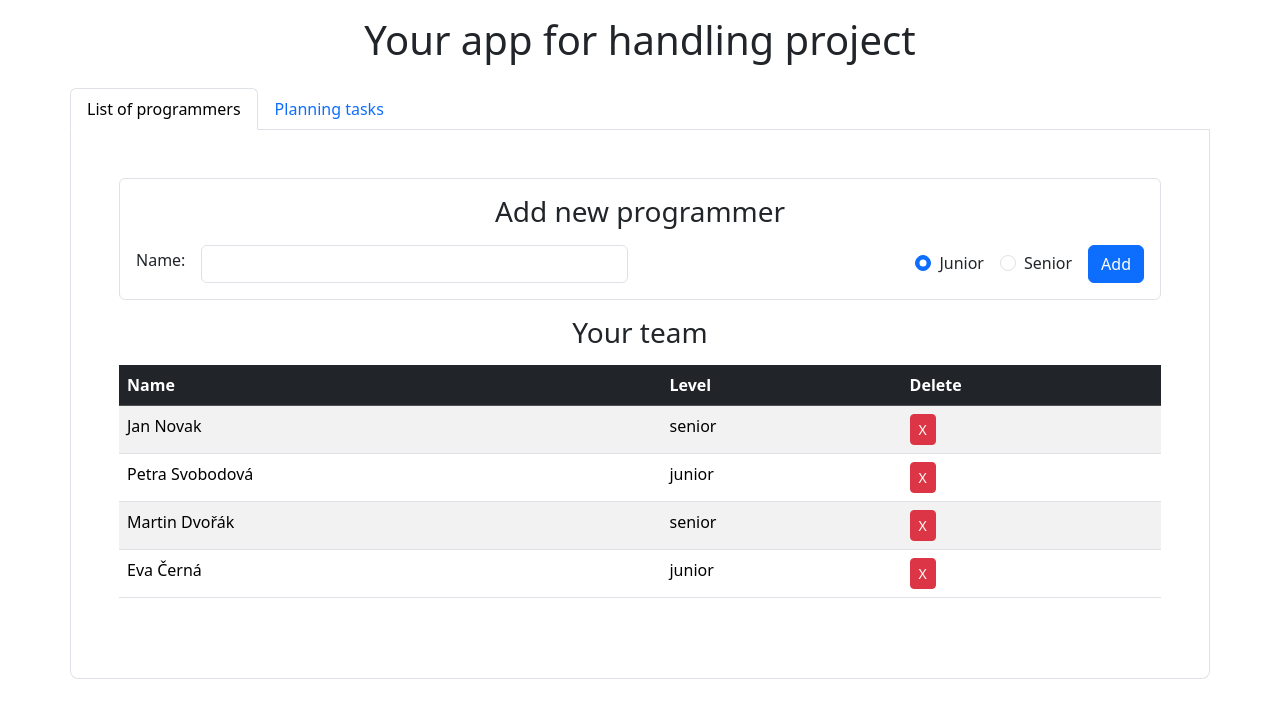
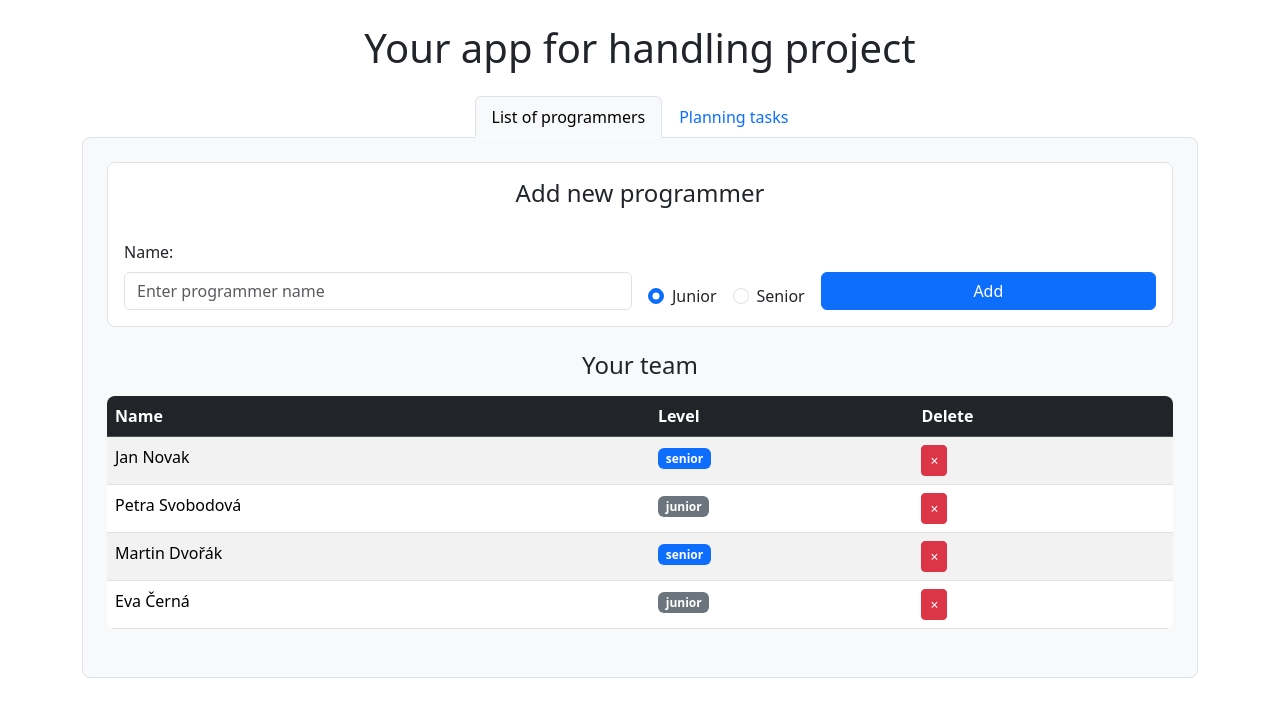
Before and after one commit to jardarik/prog-task-planner, a React (Vite) app: page / in a window 1280 px wide. Shown: the top 718 px of the page. Built offline with nearby package versions, Linux system fonts and the light colour scheme.

Commit message:
backup-14

```diff
--- a/src/App.jsx
+++ b/src/App.jsx
@@ -32,26 +32,18 @@ function App() {
     setTeamData(temp);
   };
 
-  const handleOnClick = (event) => {
-    if (event.target.id === "btn-add") {
-      setShowForm("form-add");
-    } else if (event.target.id === "btn-project") {
-      setShowForm("form-project");
-    }
-  };
+  return (
+    <div className="container py-4">
+      {/* hlavička */}
+      <h1 className="text-center mb-4">Your app for handling project</h1>
 
-  return (
-    <div className="container">
-      {/* hlavička */}
-      <div className="row text-center my-3">
-        <div className="h1">Your app for handling project</div>
-      </div>
       {/* navigace  */}
-      <div className="row">
-        <ul className="nav nav-tabs">
+      <ul className="nav nav-tabs mb-0 justify-content-center border-bottom-0">
         <li className="nav-item">
           <button
-              className={`nav-link ${activeTab === "tab1" ? "active" : ""}`}
+            className={`nav-link ${
+              activeTab === "tab1" ? "active bg-light" : ""
+            }`}
             onClick={() => setActiveTab("tab1")}
           >
             List of programmers
@@ -59,17 +51,18 @@ function App() {
         </li>
         <li className="nav-item">
           <button
-              className={`nav-link ${activeTab === "tab2" ? "active" : ""}`}
+            className={`nav-link ${
+              activeTab === "tab2" ? "active bg-light" : ""
+            }`}
             onClick={() => setActiveTab("tab2")}
           >
             Planning tasks
           </button>
         </li>
       </ul>
-      </div>
 
-      {/* Team list and formadd */}
-      <div className="row border border-top-0 p-2 p-md-5 rounded-bottom-3">
+      {/* Content area */}
+      <div className="border border-top p-4 rounded-3 bg-light">
         {activeTab === "tab1" && (
           <>
             <FormAdd handleAddProg={handleAddProg} />
--- a/src/components/FormAdd.jsx
+++ b/src/components/FormAdd.jsx
@@ -21,15 +21,11 @@ function FormAdd({ handleAddProg }) {
   };
 
   return (
-    <div className="container-fluid p-0">
-      {/* formular pro pridani programatora do team */}
-
-      <form onSubmit={handleSubmit}>
-        <fieldset className="border rounded p-3">
-          <legend className="h3 text-center mb-3">Add new programmer</legend>
-          <div className="row">
-            {/* input jmeno */}
-            <div className="col-12 col-md-6 d-flex align-items-center gap-3 mb-3 mb-md-0">
+    <form onSubmit={handleSubmit} className="mb-4">
+      <fieldset className="border rounded-3 p-3 bg-white">
+        <legend className="h4 text-center mb-3">Add new programmer</legend>
+        <div className="row g-3">
+          <div className="col-12 col-md-6">
             <label htmlFor="name" className="form-label">
               Name:
             </label>
@@ -38,14 +34,12 @@ function FormAdd({ handleAddProg }) {
               className="form-control"
               name="name"
               id="name"
-                aria-describedby="name"
-                placeholder=""
               onChange={handleNameChange}
               value={progName}
+              placeholder="Enter programmer name"
             />
           </div>
-            {/* level radio */}
-            <div className="col-12 col-md-6 d-flex align-items-center gap-3 justify-content-end">
+          <div className="col-12 col-md-6 d-flex align-items-end gap-3 justify-content-md-end ">
             <div className="form-check">
               <input
                 className="form-check-input"
@@ -74,21 +68,13 @@ function FormAdd({ handleAddProg }) {
                 Senior
               </label>
             </div>
-
-              {/* add button */}
-              <button
-                type="submit"
-                className="btn btn-primary"
-                name="addProg"
-                id="addProg"
-              >
+            <button type="submit" className="btn w-100 btn-primary px-3">
               Add
             </button>
           </div>
         </div>
       </fieldset>
     </form>
-    </div>
   );
 }
 
--- a/src/components/FormProject.jsx
+++ b/src/components/FormProject.jsx
@@ -47,55 +47,48 @@ function FormProject({ data }) {
   }, [lines, days, data]);
 
   return (
-    <form className="p-0">
-      <fieldset className="border rounded p-3">
-        <div className="row mb-3">
-          <div className="col text-center">
-            <legend className="h3">Your task</legend>
-          </div>
-        </div>
-
-        {/* <div className="col"> */}
-        {/* <div className="h2 text-center">Your task</div> */}
-        {/* </div> */}
-        <div className="row">
-          <div className="col-12 col-md-5 d-flex align-items-center gap-3 justify-content-end mb-3 mb-md-3">
+    <form>
+      <fieldset className="border rounded-3 p-3 bg-white">
+        <legend className="h4 text-center mb-4">Your task</legend>
+        <div className="row g-3">
+          <div className="col-12 col-md-5">
             <label htmlFor="lines" className="form-label">
               Lines of code:
             </label>
             <input
               type="number"
-              className="form-control w-25"
+              className="form-control"
               name="lines"
               id="lines"
               onChange={handleChange}
               value={lines}
               min={0}
+              placeholder="0"
             />
           </div>
-          <div className="col-12 col-md-5 d-flex align-items-center justify-content-end gap-3 mb-3 mb-md-3">
+          <div className="col-12 col-md-5">
             <label htmlFor="days" className="form-label">
               Time limit [days]:
             </label>
             <input
               type="number"
-              className="form-control w-25"
+              className="form-control"
               name="days"
               id="days"
               onChange={handleChange}
               value={days}
               min={0}
+              placeholder="0"
             />
           </div>
-          <div className="col-12 col-md-2 d-flex align-items-center gap-3 justify-content-end mb-3 mb-md-3">
+          <div className="col-12 col-md-2 d-flex align-items-end">
             <button
               type="button"
-              className={`btn ${
-                isApproved === true ? "btn-success" : "btn-danger disabled"
+              className={`btn w-100 ${
+                isApproved ? "btn-success" : "btn-danger"
               }`}
               onClick={handleOnClick}
-              id="doit"
-              name="doit"
+              disabled={!isApproved}
             >
               Do it
             </button>
--- a/src/components/TeamList.jsx
+++ b/src/components/TeamList.jsx
@@ -2,11 +2,10 @@ import React from "react";
 
 function TeamList({ data, handleDelete }) {
   return (
-    <div className="container-fluid p-0">
-      <div className="row">
-        <div className="h3 text-center my-3">Your team</div>
-        <div className="table-responsive rounded-3 overflow-hidden mb-3">
-          <table className="table table-striped table-hover">
+    <div className="mb-4">
+      <h4 className="text-center mb-3">Your team</h4>
+      <div className="table-responsive rounded-3 overflow-hidden">
+        <table className="table table-striped table-hover mb-0">
           <thead className="table-dark">
             <tr>
               <th>Name</th>
@@ -18,13 +17,22 @@ function TeamList({ data, handleDelete }) {
             {data.map((item) => (
               <tr key={item.id}>
                 <td>{item.name}</td>
-                  <td>{item.level}</td>
+                <td>
+                  <span
+                    className={`badge ${
+                      item.level === "senior" ? "bg-primary" : "bg-secondary"
+                    }`}
+                  >
+                    {item.level}
+                  </span>
+                </td>
                 <td>
                   <button
                     className="btn btn-danger btn-sm"
                     onClick={() => handleDelete(item.id)}
+                    title="Delete programmer"
                   >
-                      X
+                    ×
                   </button>
                 </td>
               </tr>
@@ -33,7 +41,6 @@ function TeamList({ data, handleDelete }) {
         </table>
       </div>
     </div>
-    </div>
   );
 }
 
```
Lines whose indentation alone changed are shown as unchanged.
